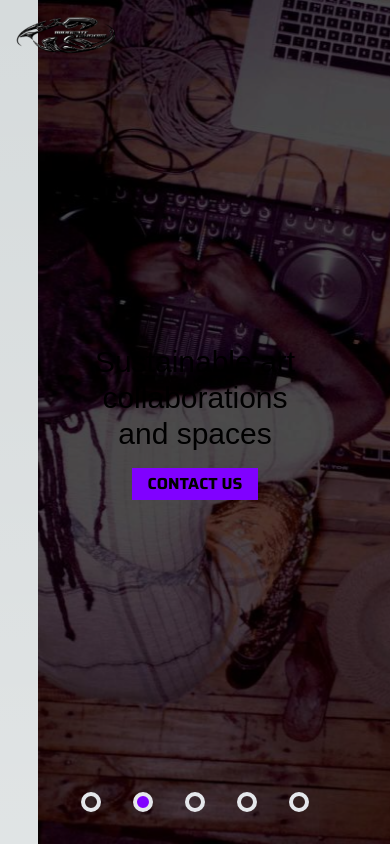
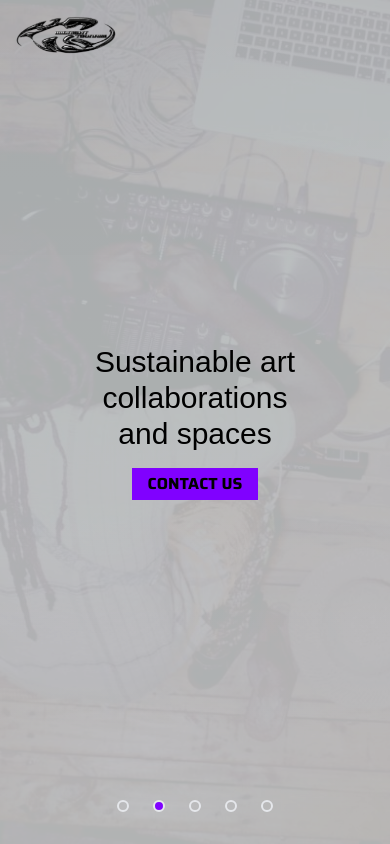
Before and after one commit to Joshuamjv2/midnight_tsunami, a Next.js app: page / in a window 390 px wide. Shown: the top 844 px of the page. Built offline with nearby package versions, Linux system fonts and the light colour scheme; a web font is replaced by a local one.

Commit message:
change slide animation to opacity

```diff
--- a/app/globals.css
+++ b/app/globals.css
@@ -29,7 +29,7 @@ body {
 
 @keyframes fadeIn {
   0% {
-    opacity: 0;
+    opacity: 0.2;
   }
 
   100% {
@@ -39,7 +39,7 @@ body {
 
 .opacity_anime {
   opacity: 0;
-  animation: fadeIn 3s ease-in-out forwards;
+  animation: fadeIn 1s ease-in-out forwards;
   transition: opacity 1s ease-in;
 }
 
--- a/components/Home/Header.js
+++ b/components/Home/Header.js
@@ -62,7 +62,7 @@ export default function Header() {
                     <header className="min-h-screen min-w-screen overflow-hidden relative" >
                         {
                             slides.map((slide, index)=>
-                                <div key={slide.title} className={`absolute inset-0 w-full h-full ${currentSlide == index ? "opacity-100 slider": "opacity-0 -z-10"}`}>
+                                <div key={slide.title} className={`absolute inset-0 w-full h-full ${currentSlide == index ? "opacity-100 opacity_anime delay-1000": "opacity-0 -z-10"}`}>
                                     <Image src={slide.image} alt={slide.title} layout="fill" objectFit="cover"  priority />
                                     <div className="h-full absolute bg-black bg-opacity-70 top-0 w-full left-0"></div>
                                 </div>
@@ -83,9 +83,9 @@ export default function Header() {
                     </div>
                     <div className="w-full opacity_anime delay-1000">
                         <div className="flex justify-center absolute bottom-8 w-full">
-                            <ul className="flex justify-center w-full gap-8 md:gap-16">
+                            <ul className="flex justify-center w-full gap-6 md:gap-16">
                                 {slides.map((slide, index) => <li className="cursor-pointer" onClick={() => handleSlideClick(slide)} key={index}>
-                                    <div className={`h-5 w-5 border-4 rounded-full ${index === currentSlide && "bg-[#8001ff]"}`}></div>
+                                    <div className={`h-3 w-3 md:h-5 md:w-5 border-2 md:border-4 rounded-full ${index === currentSlide && "bg-[#8001ff]"}`}></div>
                                 </li>)}
                             </ul>
                         </div>
```
